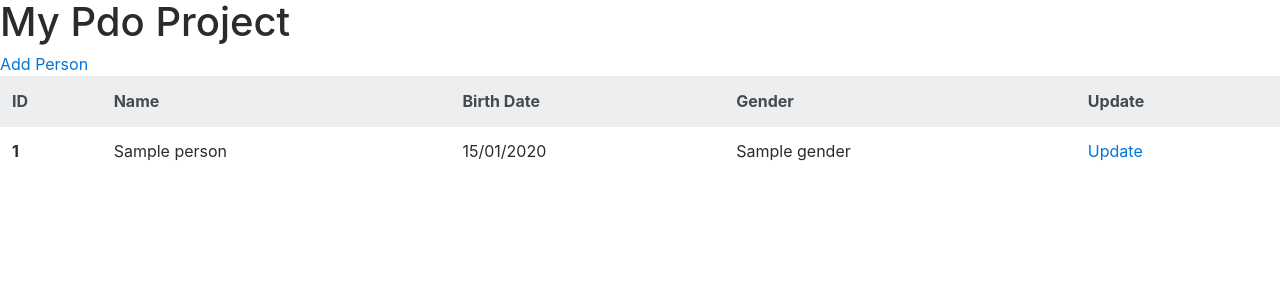
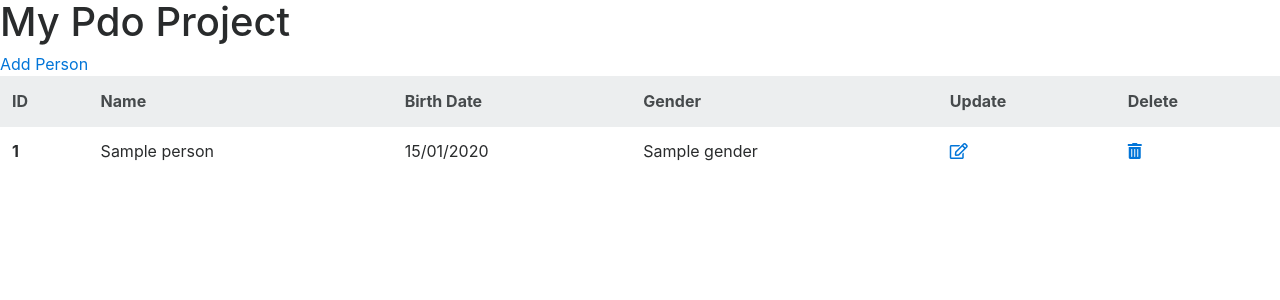
Before and after one commit to simplon-lyon/promo5-pdo, a PHP site: template default/templates/index.twig in a window 1280 px wide. Shown: the top 300 px of the page. Run offline with PHP 8.4, Linux system fonts and the light colour scheme; the template is opened without the code that fills it: most values are stand-ins (such as "Sample title", 1, 10 or a date in 2020); some libraries are stand-ins or nearby versions.

Commit message:
add delete feature

```diff
--- a/default/templates/index.twig
+++ b/default/templates/index.twig
@@ -5,7 +5,7 @@
     <meta charset="utf-8" />
     <title>My PDO Project</title>
     <link href='//fonts.googleapis.com/css?family=Lato:300' rel='stylesheet' type='text/css'>
-
+    <link href="https://use.fontawesome.com/releases/v5.0.6/css/all.css" rel="stylesheet">
 </head>
 
 <body>
@@ -21,6 +21,8 @@
                 <th> Birth Date</th>
                 <th> Gender </th>
                 <th>Update</th>
+                <th>Delete</th>
+
             </tr>
         </thead>
         <tbody>
@@ -29,11 +31,16 @@
                 <th scope="row">{{person.id}}</th>
                 <td>{{person.name}}</td>
                 <td>{{person.birthdate | date("d/m/Y")}}</td>
-                <td>{{person.gender}}
-
+                <td>{{person.gender}}</td>
+                <td>
+                    <a href="{{ path_for('updateperson', {'id': person.id}) }}">
+                        <i class="far fa-edit"></i>
+                    </a>
                 </td>
                 <td>
-                    <a href="{{ path_for('updateperson', {'id': person.id}) }}">Update</a>
+                    <a href="{{ path_for('deleteperson', {'id': person.id}) }}">
+                        <i class="fas fa-trash-alt"></i>
+                    </a>
                 </td>
             </tr>
 
```
Also changed, not shown: default/src/routes.php (+11 -0 lines).
